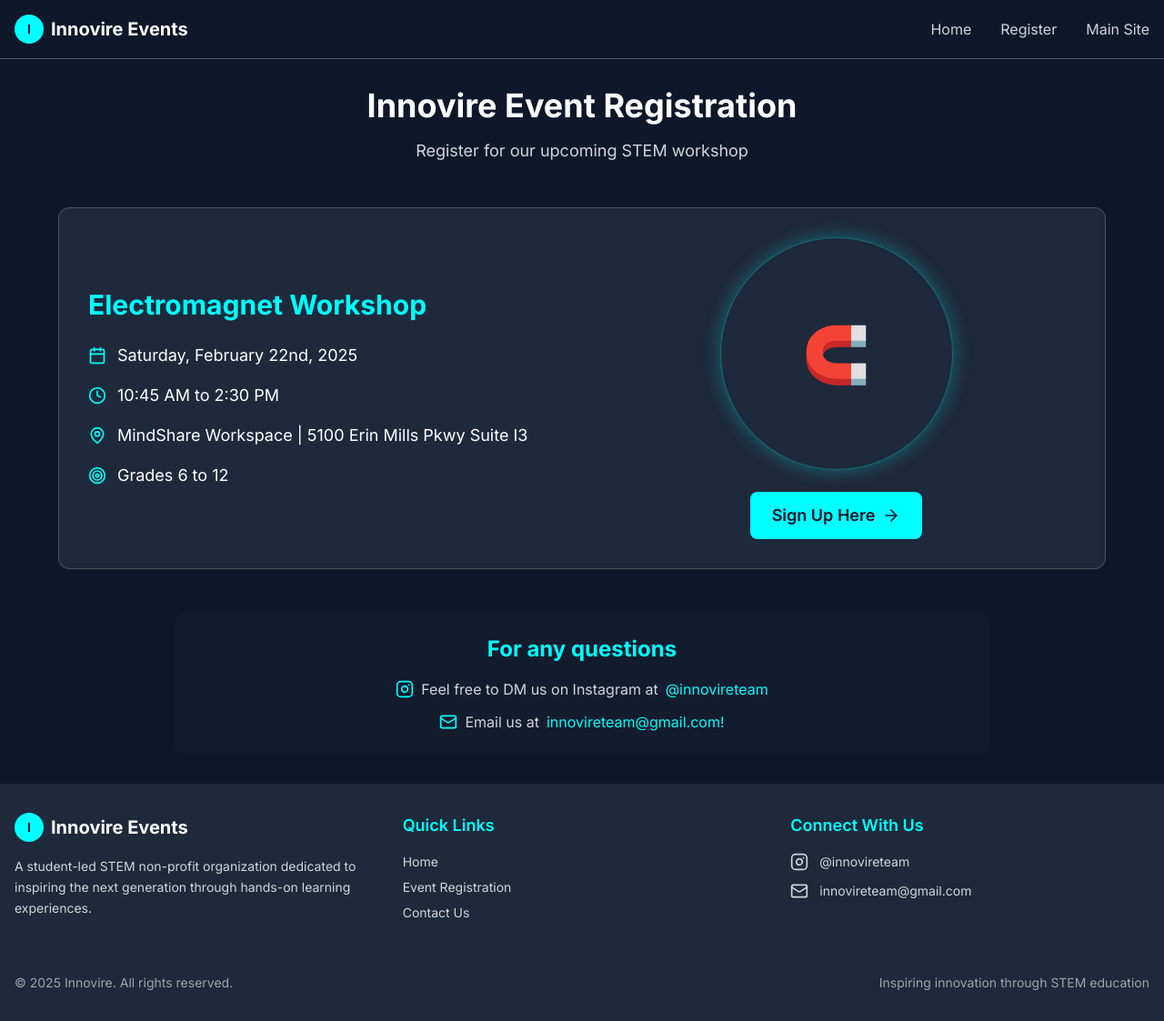
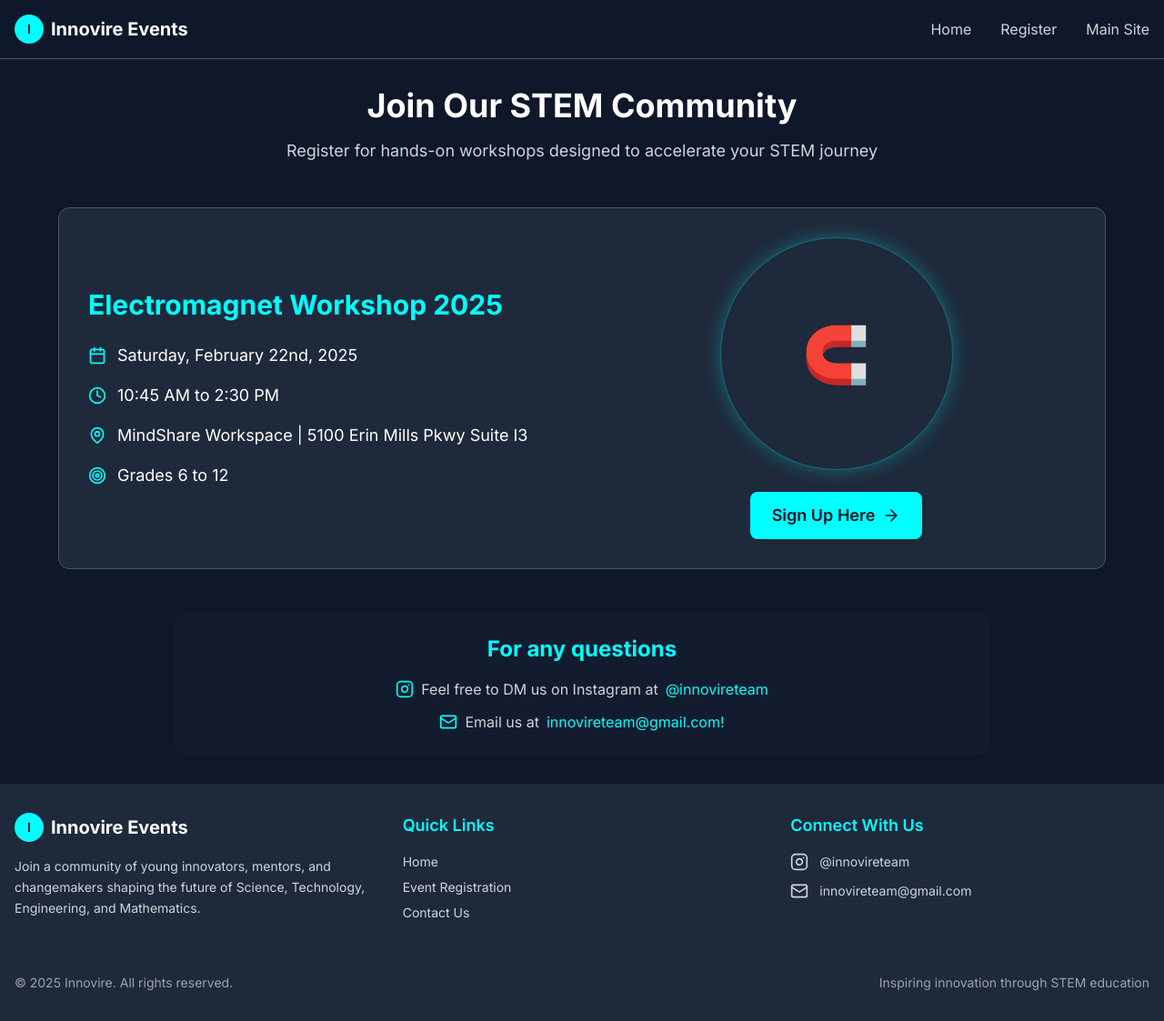
Before and after one commit to kishys/innovire-form, a Next.js app: page / in a window 1280 px wide. Shown: the whole page at 91% size. Built offline with nearby package versions, Linux system fonts and the light colour scheme.

Commit message:
Format Edits KS

```diff
--- a/src/app/form/page.tsx
+++ b/src/app/form/page.tsx
@@ -35,7 +35,7 @@ export default function FormPage() {
         {/* Header */}
         <div className="text-center mb-8">
           <h1 className="text-2xl md:text-3xl font-bold text-white mb-6">
-            Event Registration Form
+            Join Our Next STEM Event
           </h1>
         </div>
 
@@ -209,13 +209,13 @@ export default function FormPage() {
                 <h3 className="text-xl font-bold text-neon-cyan mb-4">About the Workshop</h3>
                 <div className="text-gray-300 leading-relaxed space-y-4">
                   <p>
-                    For Innovire's first event of 2025, we're hosting an exciting hands-on workshop for students to explore the electrifying world of electromagnetism.
+                    Join a community of young innovators, mentors, and changemakers as we explore the fascinating world of electromagnetism through hands-on learning.
                   </p>
                   <p>
-                    Participants will get the unique chance to explore the principles of electromagnets and magnetic fields through an immersive and fun workshop!
+                    This workshop is designed to accelerate your STEM journey with immersive activities where you'll build your own electromagnets and discover real-world applications.
                   </p>
                   <p>
-                    Students will also receive the opportunity to apply their knowledge and build their own electromagnets, as well as explore real-world applications such as Maglev trains and MRI machines!
+                    Experience the future of Science, Technology, Engineering, and Mathematics through interactive exploration of Maglev trains, MRI machines, and more!
                   </p>
                 </div>
               </div>
--- a/src/app/page.tsx
+++ b/src/app/page.tsx
@@ -11,9 +11,9 @@ export default function HomePage() {
         {/* Header */}
         <div className="text-center mb-12">
           <h1 className="text-3xl md:text-4xl font-bold text-white mb-4">
-            Innovire Event Registration
+            Join Our STEM Community
           </h1>
-          <p className="text-lg text-gray-300">Register for our upcoming STEM workshop</p>
+          <p className="text-lg text-gray-300">Register for hands-on workshops designed to accelerate your STEM journey</p>
         </div>
 
         {/* Main Event Card */}
@@ -24,7 +24,7 @@ export default function HomePage() {
               {/* Event Info */}
               <div className="space-y-6">
                 <h2 className="text-2xl md:text-3xl font-bold text-neon-cyan mb-4">
-                  Electromagnet Workshop
+                  Electromagnet Workshop 2025
                 </h2>
 
                 <div className="space-y-4">
--- a/src/app/thanks/page.tsx
+++ b/src/app/thanks/page.tsx
@@ -14,7 +14,7 @@ export default function ThanksPage() {
             <CheckCircle className="h-24 w-24 text-neon-cyan drop-shadow-[0_0_16px_rgba(0,255,255,0.5)]" />
           </div>
           <h1 className="text-2xl md:text-3xl font-bold text-white mb-6">
-            Registration Successful!
+            Welcome to the Community!
           </h1>
         </div>
 
@@ -25,7 +25,7 @@ export default function ThanksPage() {
             {/* Thank You Message */}
             <div className="text-center mb-8">
               <p className="text-lg text-gray-300 leading-relaxed">
-                Thank you for signing up for Innovire's Electromagnet Workshop! We're excited to have you join us for this hands-on learning experience.
+                Thank you for joining our community of young innovators! We're excited to have you participate in this hands-on STEM learning experience that will help accelerate your journey in Science, Technology, Engineering, and Mathematics.
               </p>
             </div>
 
--- a/src/components/layout/Footer.tsx
+++ b/src/components/layout/Footer.tsx
@@ -15,7 +15,7 @@ const Footer = () => {
               <span className="text-xl font-bold">Innovire Events</span>
             </div>
             <p className="text-gray-300 text-sm leading-relaxed">
-              A student-led STEM non-profit organization dedicated to inspiring the next generation through hands-on learning experiences.
+              Join a community of young innovators, mentors, and changemakers shaping the future of Science, Technology, Engineering, and Mathematics.
             </p>
           </div>
 
```
